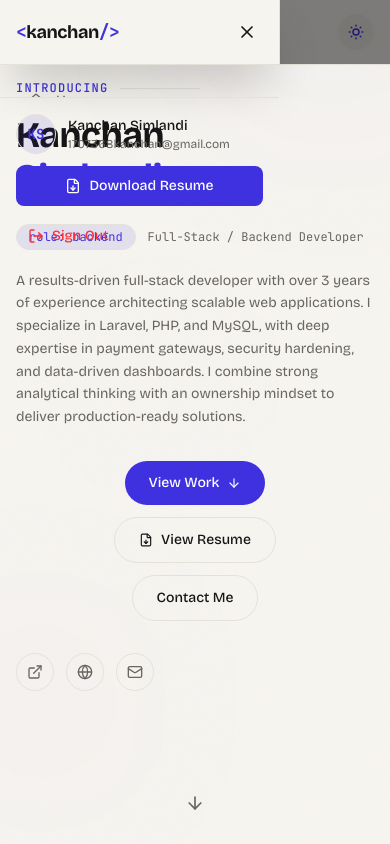
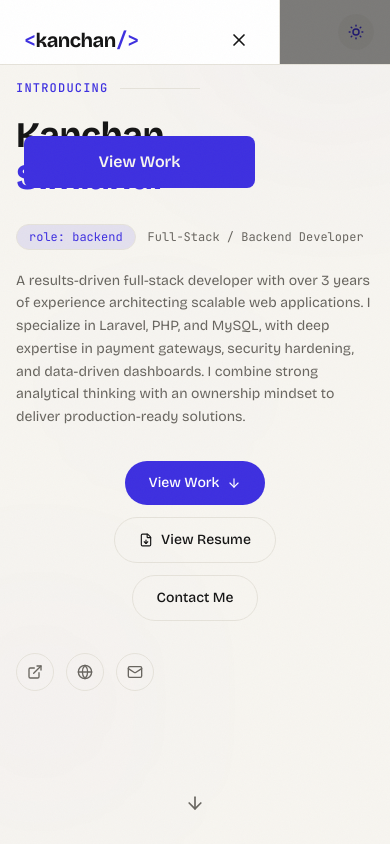
Before and after one commit to simlandikanchan2-sudo/portfolio, a Next.js app: page / in a window 390 px wide. Both pictures are taken after a click on the button 34 px from the left and 32 px from the top of the page. Shown: the top 844 px of the page. Built offline with nearby package versions, Linux system fonts and the light colour scheme.

Commit message:
feat: minimalist charity-style mobile sidebar navigation

```diff
--- a/src/components/ui/navbar.tsx
+++ b/src/components/ui/navbar.tsx
@@ -2,18 +2,7 @@
 
 import { useState, useEffect } from "react"
 import { motion, AnimatePresence } from "framer-motion"
-import {
-  Home,
-  FolderOpen,
-  FileText,
-  Mail,
-  LayoutDashboard,
-  User,
-  Megaphone,
-  LogOut,
-  X,
-  FileDown,
-} from "lucide-react"
+import { ChevronRight, X, FileDown } from "lucide-react"
 import { ThemeToggle } from "./theme-toggle"
 import { navLinks, personalInfo } from "@/lib/resume-data"
 import { cn } from "@/lib/utils"
@@ -36,14 +25,15 @@ const backdropVariants = {
   exit: { opacity: 0 },
 }
 
-const iconMap: Record<string, React.ElementType> = {
-  about: Home,
-  experience: LayoutDashboard,
-  skills: User,
-  projects: FolderOpen,
-  resume: FileText,
-  contact: Mail,
-}
+const menuOrder = [
+  { href: "#hero", label: "Home" },
+  { href: "#projects", label: "Projects" },
+  { href: "#resume", label: "Resume" },
+  { href: "#contact", label: "Contact" },
+  { href: "#about", label: "About" },
+  { href: "#experience", label: "Experience" },
+  { href: "#skills", label: "Skills" },
+]
 
 export function Navbar() {
   const [scrolled, setScrolled] = useState(false)
@@ -193,11 +183,11 @@ export function Navbar() {
               initial="hidden"
               animate="visible"
               exit="exit"
-              className="fixed top-0 left-0 z-50 h-full w-[280px] bg-base border-r border-border shadow-2xl md:hidden"
+              className="fixed top-0 left-0 z-50 h-full w-[280px] bg-surface border-r border-border md:hidden"
             >
               <div className="flex flex-col h-full">
-                <div className="flex items-center justify-between p-4 border-b border-border">
-                  <span className="font-sans text-lg font-bold tracking-tight">
+                <div className="flex items-center justify-between p-6">
+                  <span className="font-sans text-xl font-bold tracking-tight">
                     <span className="text-accent font-mono">&lt;</span>
                     {personalInfo.name.split(" ")[0].toLowerCase()}
                     <span className="text-accent font-mono">/&gt;</span>
@@ -211,80 +201,46 @@ export function Navbar() {
                   </button>
                 </div>
 
-                <div className="flex-1 overflow-y-auto py-4 px-4 space-y-1">
-                  {[
-                    { href: "#hero", label: "Home", icon: Home },
-                    { href: "#projects", label: "Projects", icon: FolderOpen },
-                    { href: "#resume", label: "Resume", icon: FileText },
-                    { href: "#contact", label: "Contact", icon: Mail },
-                  ].map((item) => {
-                    const Icon = item.icon
+                <div className="flex-1 overflow-y-auto px-6 py-4">
+                  <nav className="space-y-1">
+                    {menuOrder.map((item) => {
+                      const isActive = active === item.href.replace("#", "")
                       return (
                         <button
                           key={item.href}
                           onClick={() => handleNav(item.href)}
-                        className="w-full flex items-center gap-3 px-3 py-2.5 rounded-lg text-sm font-medium text-muted-foreground hover:text-foreground hover:bg-muted transition-colors"
+                          className={cn(
+                            "w-full flex items-center justify-between py-3 text-base font-medium transition-colors",
+                            isActive
+                              ? "text-accent"
+                              : "text-foreground hover:text-accent"
+                          )}
                         >
-                        <Icon className="w-4 h-4" />
-                        {item.label}
+                          <span>{item.label}</span>
+                          <ChevronRight className="w-4 h-4 text-muted-foreground" />
                         </button>
                       )
                     })}
+                  </nav>
 
-                  <div className="my-4 border-t border-border" />
-
-                  {[
-                    { href: "#experience", label: "Dashboard", icon: LayoutDashboard },
-                    { href: "#about", label: "My Profile", icon: User },
-                    { href: "#case-study", label: "My Campaigns", icon: Megaphone },
-                  ].map((item) => {
-                    const Icon = item.icon
-                    return (
-                      <button
-                        key={item.href}
-                        onClick={() => handleNav(item.href)}
-                        className="w-full flex items-center gap-3 px-3 py-2.5 rounded-lg text-sm font-medium text-muted-foreground hover:text-foreground hover:bg-muted transition-colors"
+                  <div className="mt-8">
+                    <a
+                      href="/resume.pdf"
+                      download
+                      className="inline-flex items-center gap-2 text-sm font-medium text-accent hover:underline"
                     >
-                        <Icon className="w-4 h-4" />
-                        {item.label}
-                      </button>
-                    )
-                  })}
-                </div>
-
-                <div className="p-4 border-t border-border space-y-3">
-                  <div className="flex items-center gap-3">
-                    <div className="w-10 h-10 rounded-full bg-accent/10 border border-accent/20 flex items-center justify-center text-accent font-mono text-sm font-bold">
-                      {personalInfo.name
-                        .split(" ")
-                        .map((n) => n[0])
-                        .join("")}
-                    </div>
-                    <div className="min-w-0">
-                      <p className="text-sm font-medium truncate">
-                        {personalInfo.name}
-                      </p>
-                      <p className="text-xs text-muted-foreground truncate">
-                        {personalInfo.email}
-                      </p>
+                      <FileDown className="w-4 h-4" />
+                      Download Resume
+                    </a>
                   </div>
                 </div>
 
-                  <a
-                    href="/resume.pdf"
-                    download
-                    className="flex items-center justify-center w-full px-4 py-2.5 rounded-lg bg-accent text-accent-foreground text-sm font-medium hover:opacity-90 transition-all"
+                <div className="p-6">
+                  <button
+                    onClick={() => handleNav("#experience")}
+                    className="w-full px-6 py-3.5 rounded-lg bg-accent text-accent-foreground text-base font-semibold hover:opacity-90 transition-all"
                   >
-                    <FileDown className="w-4 h-4 mr-2" />
-                    Download Resume
-                  </a>
-
-                  <button
-                    onClick={() => {}}
-                    className="w-full flex items-center gap-2 px-3 py-2 rounded-lg text-sm font-medium text-red-500 hover:bg-red-500/10 transition-colors"
-                  >
-                    <LogOut className="w-4 h-4" />
-                    Sign Out
+                    View Work
                   </button>
                 </div>
               </div>
```
Lines whose indentation alone changed are shown as unchanged.
